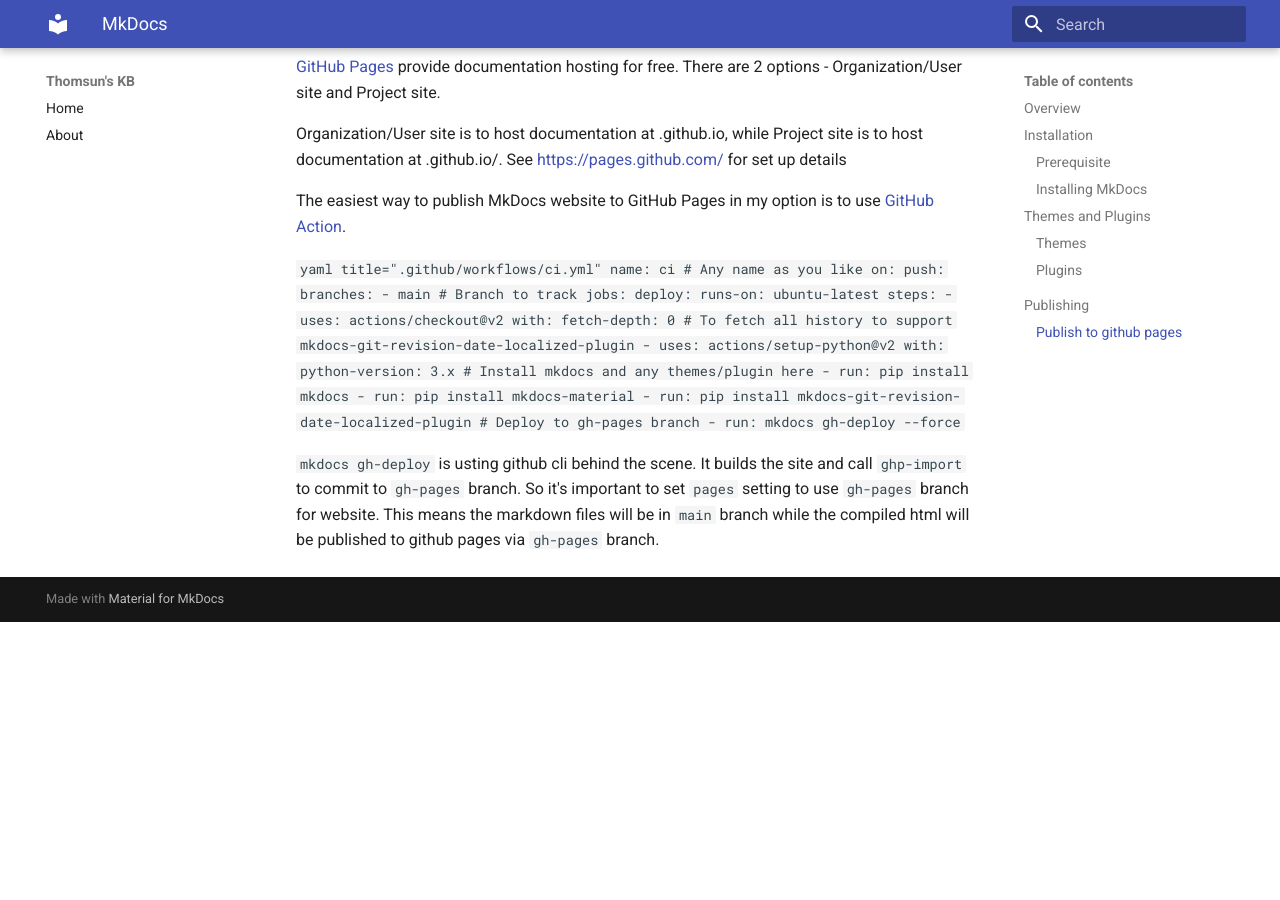
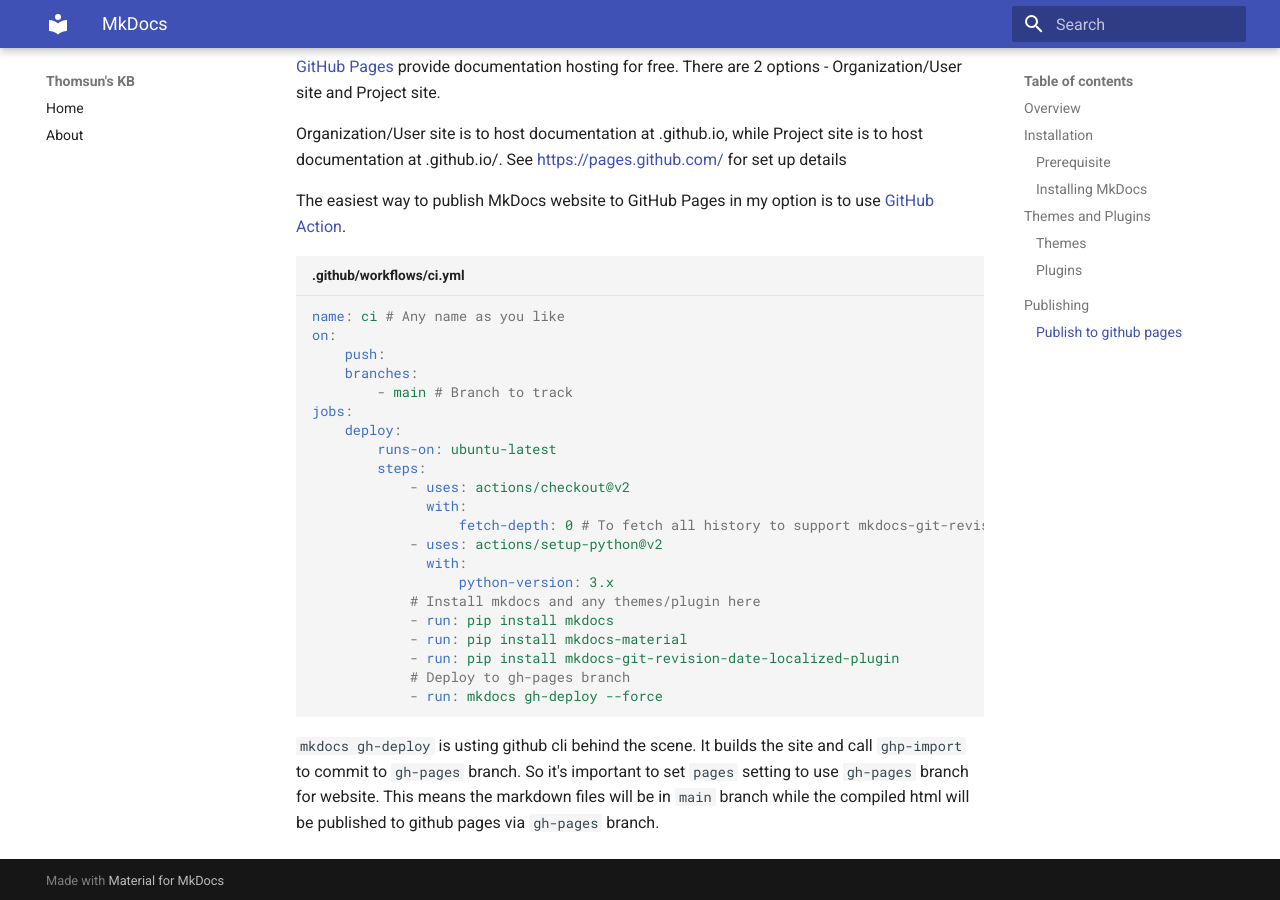
Before and after one commit to thomsun/kb, an MkDocs documentation site: the page built from docs/selfhosted/mkdocs/index.md, in a window 1280 px wide and 900 px high, scrolled down 1164 px. Built offline with MkDocs 1.6.1 and Material for MkDocs 9.7.7, drawn with Linux system fonts in a browser that asks for light colours; before the commit the page ends 1786 px from its top, so only the background shows below that; some of the changed text lies outside the part shown.

Commit message:
Configure code blocks syntax highlighting and annotation

```diff
--- a/mkdocs.yml
+++ b/mkdocs.yml
@@ -3,6 +3,8 @@
 
 theme:
     name: material
+    features:
+        - content.code.annotate
 
 plugins:
     - search
@@ -11,6 +13,16 @@
         locale: en_US
         timezone: America/Los_Angeles
         enable_creation_date: true
+
+markdown_extensions:
+    - pymdownx.highlight:
+        anchor_linenums: true
+    - pymdownx.inlinehilite
+    - pymdownx.snippets
+    - pymdownx.superfences
+    - pymdownx.tabbed:
+        alternate_style: true
+
 nav:
     - Home: index.md
     - About: about.md
```
